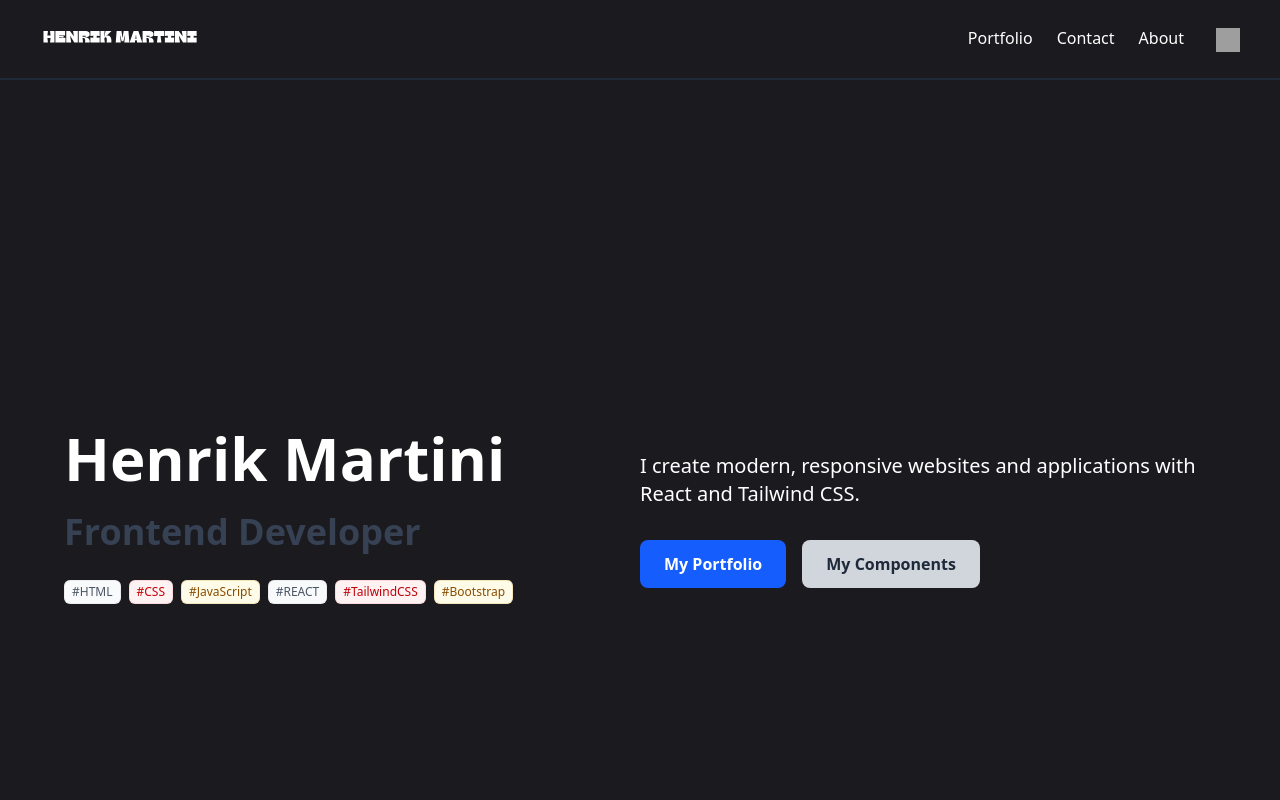
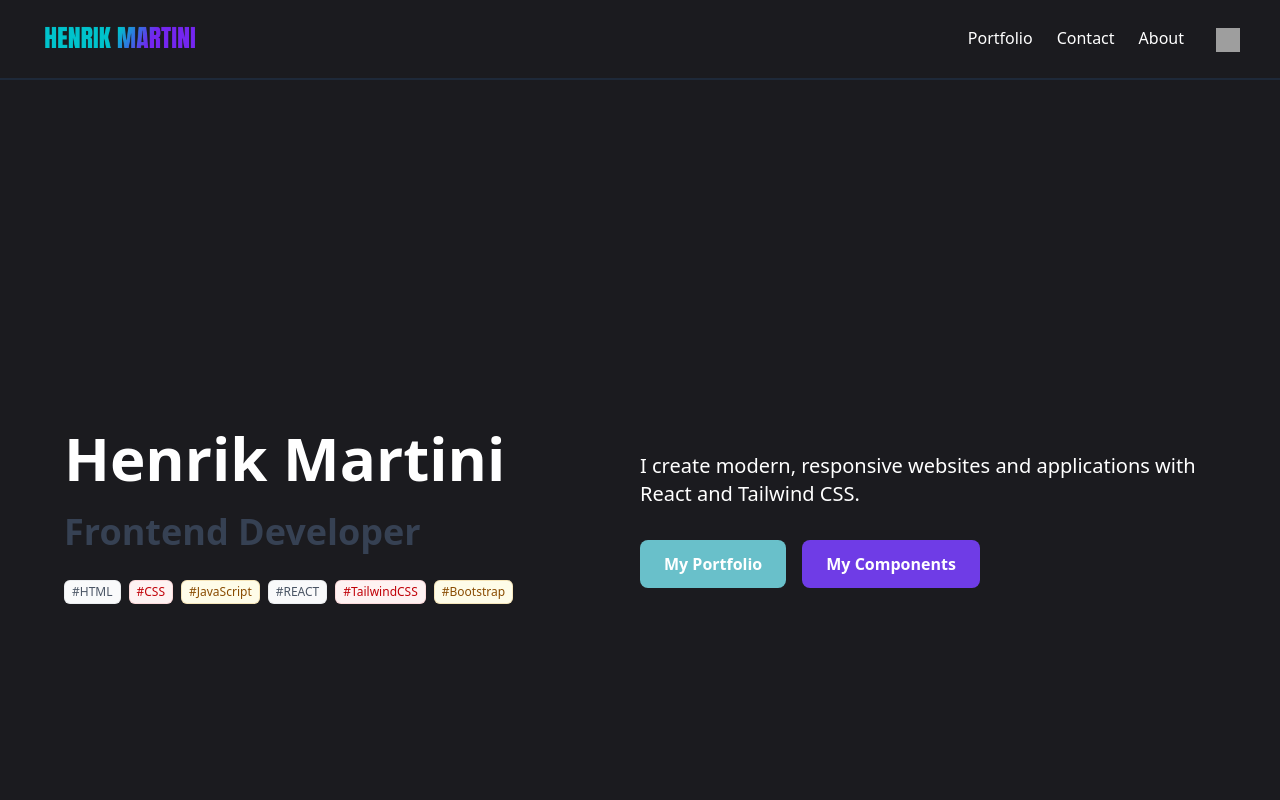
Before and after one commit to Thebeatkicks/portfolio-website, a React (Vite) app: page / in a window 1280 px wide. Shown: the top 800 px of the page. Built offline with nearby package versions, Linux system fonts and the light colour scheme; grey boxes are pictures that could not be loaded.

Commit message:
changed logo and some css on hero.jsx

```diff
--- a/src/components/Blog.jsx
+++ /dev/null
@@ -1,9 +0,0 @@
-function Blog() {
-    return (
-      <div className="mt-10">
-        <h1 className="text-center text-3xl font-bold">Blog Page</h1>
-      </div>
-    )
-  }
-
-  export default Blog
--- a/src/components/Nav.jsx
+++ b/src/components/Nav.jsx
@@ -1,6 +1,5 @@
 import { Link } from "react-router-dom";
 import PropTypes from "prop-types";
-import { FaGithub } from "react-icons/fa";
 
 function Nav({ isOpen, toggleMenu }) {
   const navItems = [
@@ -25,7 +24,7 @@ function Nav({ isOpen, toggleMenu }) {
     <li key={item.id}>
       <Link
         to={item.slug}
-        className="text-white hover:text-blue-500 transition duration-300"
+        className="text-white hover:text-[#6f3ce6] transition duration-300"
         onClick={toggleMenu}
       >
         {item.text}
--- a/src/components/hero.jsx
+++ b/src/components/hero.jsx
@@ -40,10 +40,10 @@ export default function HeroSection() {
             I create modern, responsive websites and applications with React and Tailwind CSS.
             </p>
           <div className="flex flex-row flex-wrap gap-2 md:gap-4">
-          <Link to="/portfolio" className="bg-blue-600 hover:bg-blue-800 text-white font-bold py-3 px-6 rounded-lg text-center">
+          <Link to="/portfolio" className="bg-[#69c0ca] hover:bg-[#6f3ce6] text-white font-bold py-3 px-6 rounded-lg text-center">
             My Portfolio
             </Link>
-            <button className="bg-gray-300 hover:bg-gray-400 text-gray-800 font-bold py-3 px-6 rounded-lg">
+            <button className="bg-[#6f3ce6] hover:bg-[#69c0ca] text-white-800 font-bold py-3 px-6 rounded-lg">
               My Components
             </button>
           </div>
```
Also changed, not shown: public/logo.svg.
